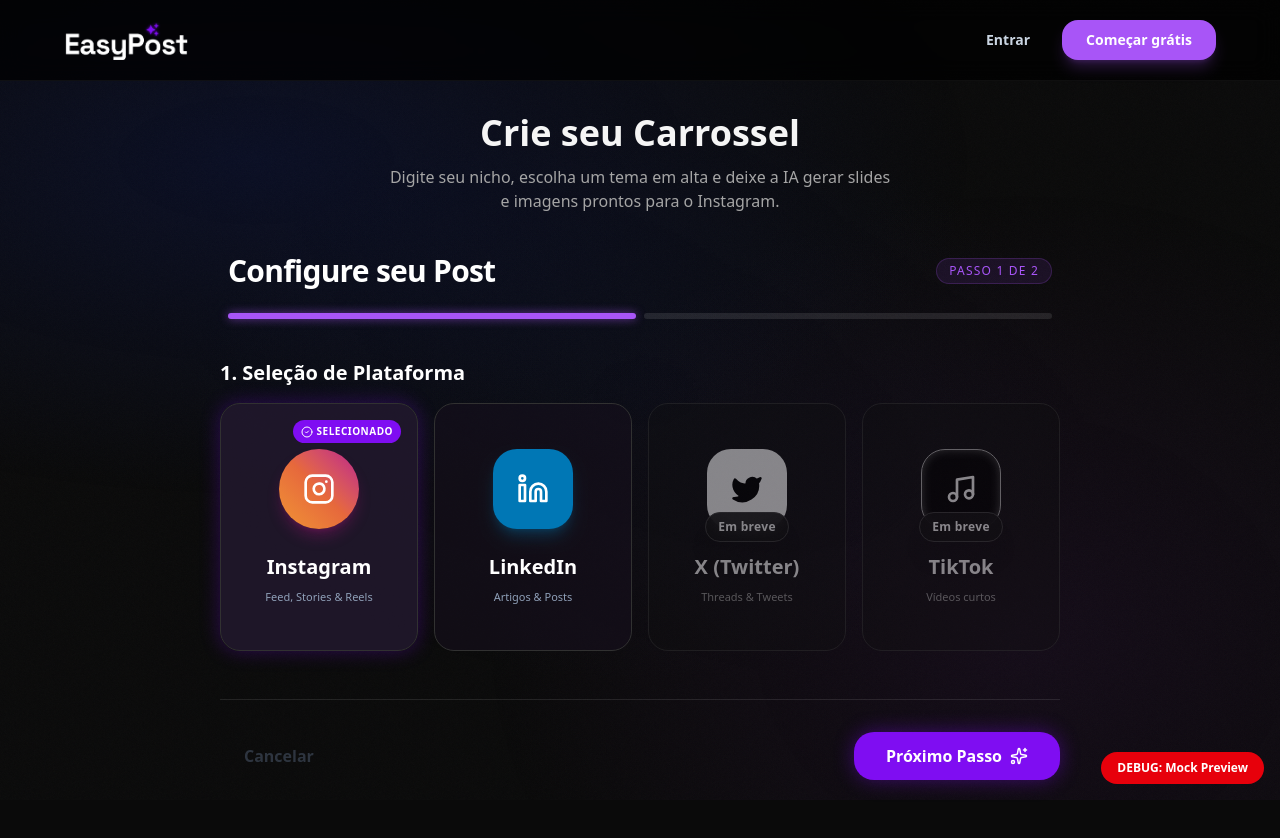
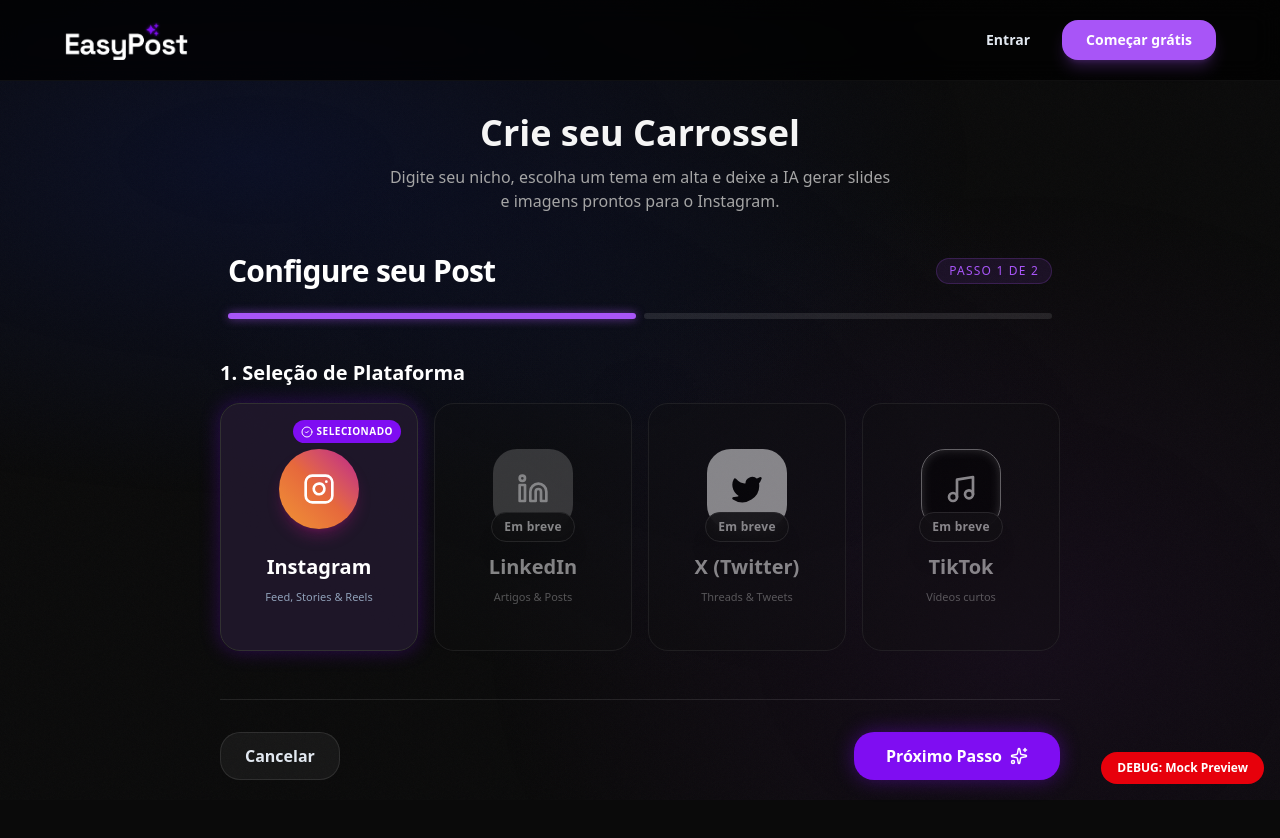
Before and after one commit to VictorVilelaSilva/EasyPost, a Next.js app in the folder easypost/: page /create in a window 1280 px wide. Shown: the top 838 px of the page. Built offline with nearby package versions, Linux system fonts and the light colour scheme; no server answers.

Commit message:
feat: enhance topic suggestion UI/UX, refine landing page gradients, and temporarily disable LinkedIn platform selection.

```diff
--- a/easypost/src/app/_components/LandingPage.tsx
+++ b/easypost/src/app/_components/LandingPage.tsx
@@ -77,8 +77,8 @@
                     y: backgroundY,
                     backgroundColor: '#000000',
                     backgroundImage: `
-                        radial-gradient(at 0% 0%, color-mix(in srgb, var(--color-purple) 12%, transparent) 0px, transparent 50%),
-                        radial-gradient(at 100% 100%, color-mix(in srgb, var(--color-purple-deep) 12%, transparent) 0px, transparent 50%)
+                        radial-gradient(at 0% 0%, color-mix(in srgb, var(--color-purple) 8%, transparent) 0px, transparent 50%),
+                        radial-gradient(at 100% 100%, color-mix(in srgb, var(--color-purple-deep) 8%, transparent) 0px, transparent 50%)
                     `
                 }}
             />
@@ -132,7 +132,7 @@
                         style={{ y: heroRightY }}
                         className="relative group z-10"
                     >
-                        <div className="absolute inset-0 bg-gradient-to-tr from-purple/30 to-purple-deep/30 blur-[100px] opacity-40 group-hover:opacity-70 transition-opacity duration-700"></div>
+                        <div className="absolute inset-0 bg-gradient-to-tr from-purple/20 to-purple-deep/20 blur-[100px] opacity-40 group-hover:opacity-70 transition-opacity duration-700"></div>
                         <div className="relative bg-[#0F0F0F]/60 border border-white/10 p-8 rounded-[2rem] shadow-2xl backdrop-blur-md">
                             <div className="grid grid-cols-2 gap-4">
                                 <div className="aspect-square bg-white/5 rounded-2xl flex items-center justify-center p-6 border border-white/5 hover:bg-white/10 transition-colors">
--- a/easypost/src/app/create/components/steps/Step1Configuration.tsx
+++ b/easypost/src/app/create/components/steps/Step1Configuration.tsx
@@ -48,29 +48,20 @@
                         </button>
 
                         {/* LinkedIn */}
-                        <button
-                            type="button"
-                            onClick={() => setPlatform('linkedin')}
-                            className={`glass-card rounded-2xl p-6 flex flex-col items-center justify-center gap-6 aspect-[4/5] group transition-all duration-300 relative overflow-hidden ${platform === 'linkedin' ? 'selected border-2 border-[#7f0df2] shadow-[0_0_20px_rgba(127,13,242,0.3)]' : 'border border-[#7f0df2]/10 hover:border-[#7f0df2]/30 hover:bg-[#241930]/80'}`}
-                            style={{
-                                background: platform === 'linkedin' ? 'rgba(36, 25, 48, 0.8)' : 'rgba(22, 16, 29, 0.6)',
-                                backdropFilter: 'blur(12px)'
-                            }}
-                        >
-                            <div className="absolute inset-0 bg-gradient-to-br from-[#0077b5]/10 to-[#0077b5]/5 opacity-0 group-hover:opacity-100 transition-opacity duration-300"></div>
-                            <div className="relative z-10 w-20 h-20 rounded-2xl bg-[#0077b5] flex items-center justify-center shadow-lg shadow-[#0077b5]/30">
+                        <div className="glass-card opacity-50 pointer-events-none grayscale rounded-2xl p-6 flex flex-col items-center justify-center gap-6 aspect-[4/5] relative border border-[#7f0df2]/10" style={{ background: 'rgba(22, 16, 29, 0.6)', backdropFilter: 'blur(12px)' }}>
+                            <div className="relative z-10 w-20 h-20 rounded-2xl bg-[#0077b5] flex items-center justify-center">
                                 <Linkedin className="text-white" size={32} />
                             </div>
                             <div className="relative z-10 text-center">
                                 <h3 className="text-xl font-bold text-white mb-2">LinkedIn</h3>
                                 <p className="text-[11px] text-slate-400">Artigos & Posts</p>
                             </div>
-                            {platform === 'linkedin' && (
-                                <div className="absolute top-4 right-4 bg-[#7f0df2] text-white text-[10px] uppercase tracking-wider font-bold px-2 py-1 rounded-full flex items-center gap-1 z-10">
-                                    <CheckCircle2 size={12} /> Selecionado
+                            <div className="absolute inset-0 flex items-center justify-center z-20">
+                                <div className="bg-[#16101d]/90 border border-slate-700 backdrop-blur-sm px-3 py-1.5 rounded-full font-bold text-xs tracking-wide shadow-xl text-white">
+                                    Em breve
                                 </div>
-                            )}
-                        </button>
+                            </div>
+                        </div>
 
                         {/* X (Twitter) */}
                         <div className="glass-card opacity-50 pointer-events-none grayscale rounded-2xl p-6 flex flex-col items-center justify-center gap-6 aspect-[4/5] relative border border-[#7f0df2]/10" style={{ background: 'rgba(22, 16, 29, 0.6)', backdropFilter: 'blur(12px)' }}>
@@ -112,8 +103,7 @@
                     <button
                         type="button"
                         onClick={onBack}
-                        disabled={true} /* Botão 'Voltar' desabilitado na primeira step */
-                        className="flex items-center justify-center rounded-xl h-12 px-6 bg-transparent text-slate-500 disabled:opacity-40 disabled:cursor-not-allowed hover:text-white text-base font-bold transition-colors"
+                        className="flex items-center justify-center rounded-xl h-12 px-6 bg-white/5 border border-white/10 hover:bg-white/10 text-slate-200 disabled:opacity-40 disabled:cursor-not-allowed hover:text-white text-base font-bold transition-all"
                     >
                         Cancelar
                     </button>
--- a/easypost/src/app/create/components/steps/preview/PreviewPhase.tsx
+++ b/easypost/src/app/create/components/steps/preview/PreviewPhase.tsx
@@ -93,7 +93,7 @@
                     <button
                         type="button"
                         onClick={onBack}
-                        className="flex items-center gap-2 text-slate-300 hover:text-white transition-colors text-sm font-medium cursor-pointer"
+                        className="flex items-center gap-2 px-4 py-2 rounded-lg bg-white/5 border border-white/10 text-slate-200 hover:bg-white/10 hover:text-white transition-colors text-sm font-medium cursor-pointer"
                     >
                         <ArrowLeft size={18} />
                         Voltar ao Editor
@@ -144,7 +144,7 @@
                             }}
                         >
                             {/* Mockup header */}
-                            <div className="flex-none flex items-center justify-between mb-3 px-1">
+                            <div className="hidden sm:flex flex-none items-center justify-between mb-3 px-1">
                                 <div className="flex items-center gap-2.5 sm:gap-3">
                                     <div className="w-8 h-8 sm:w-10 sm:h-10 rounded-full bg-gradient-to-tr from-yellow-400 via-red-500 to-purple-600 p-[2px]">
                                         <div className="w-full h-full rounded-full bg-black flex items-center justify-center">
@@ -201,6 +201,7 @@
                                         onClick={(e) => { e.stopPropagation(); openEditModal(activeIndex); }}
                                         disabled={isEditing}
                                         className="flex items-center gap-2 px-6 py-3 rounded-full bg-white text-black font-semibold hover:bg-slate-200 transition-colors disabled:opacity-50 cursor-pointer"
+                                        title="Escreva um novo prompt para a IA recriar este slide"
                                     >
                                         <Pencil size={16} />
                                         <span>Editar Slide</span>
@@ -227,7 +228,7 @@
                             </div>
 
                             {/* Engagement row */}
-                            <div className="flex-none mt-4 px-1">
+                            <div className="hidden sm:block flex-none mt-4 px-1">
                                 {platform === 'linkedin' ? (
                                     <div className="flex items-center justify-between border-t border-white/8 pt-3">
                                         {[Heart, MessageCircle, Send].map((Icon, i) => (
@@ -288,7 +289,7 @@
                                         onClick={() => openEditModal(i)}
                                         disabled={isEditing}
                                         className="p-1.5 rounded-full bg-white/20 hover:bg-[#7f0df2] text-white transition-colors cursor-pointer disabled:opacity-50"
-                                        title="Editar com IA"
+                                        title="Escreva um novo prompt para a IA recriar este slide"
                                     >
                                         <Pencil size={12} />
                                     </button>
@@ -321,7 +322,7 @@
             </main>
 
             {/* ─── FOOTER ─── */}
-            <footer className="flex-none flex items-center justify-between px-8 py-4 bg-[#0a0614]/90 backdrop-blur-lg border-t border-white/10 z-10">
+            <footer className="flex-none flex flex-col sm:flex-row items-center justify-between gap-4 sm:gap-0 px-4 sm:px-8 py-4 bg-[#0a0614]/90 backdrop-blur-lg border-t border-white/10 z-10">
                 {/* Left: Social sharing */}
                 <div className="flex items-center gap-3">
                     <span className="text-xs font-bold tracking-wider uppercase text-slate-500 mr-1">Compartilhar</span>
@@ -346,7 +347,7 @@
                     type="button"
                     onClick={handleDownload}
                     disabled={isDownloading}
-                    className="flex items-center gap-2 px-8 py-3 rounded-xl font-bold text-white bg-[#7f0df2] hover:bg-[#7f0df2]/90 disabled:opacity-60 transition-all cursor-pointer"
+                    className="w-full sm:w-auto flex items-center justify-center gap-2 px-8 py-3 rounded-xl font-bold text-white bg-[#7f0df2] hover:bg-[#7f0df2]/90 disabled:opacity-60 transition-all cursor-pointer"
                     style={{
                         fontFamily: 'var(--font-display)',
                         boxShadow: '0 0 20px rgba(127,13,242,0.4)',
--- a/easypost/src/app/preview/page.tsx
+++ b/easypost/src/app/preview/page.tsx
@@ -120,14 +120,14 @@
 
     return (
         <div
-            className="flex flex-col lg:flex-row"
+            className="flex flex-col lg:flex-row lg:h-[calc(100vh-80px)] lg:overflow-hidden"
             style={{ minHeight: 'calc(100vh - 80px)' }}
         >
             {/* ═══════════════════════════════════════
                 LEFT PANEL — Phone Mockup Stage
             ════════════════════════════════════════ */}
             <div
-                className="flex-1 flex flex-col items-center justify-center relative p-8 lg:p-16"
+                className="flex-1 flex flex-col items-center justify-center relative p-8 lg:p-16 lg:overflow-y-auto"
                 style={{
                     background: 'radial-gradient(ellipse 80% 70% at 50% 55%, rgba(127,13,242,0.07) 0%, transparent 65%)',
                 }}
@@ -381,7 +381,7 @@
                 RIGHT PANEL — Control Deck
             ════════════════════════════════════════ */}
             <div
-                className="w-full lg:w-[360px] xl:w-[400px] flex flex-col border-t lg:border-t-0 lg:border-l"
+                className="w-full lg:w-[360px] xl:w-[400px] flex flex-col border-t lg:border-t-0 lg:border-l h-full"
                 style={{
                     borderColor: 'rgba(127,13,242,0.1)',
                     background: 'rgba(9,5,16,0.75)',
--- a/easypost/src/components/GlobalHeader.tsx
+++ b/easypost/src/components/GlobalHeader.tsx
@@ -62,7 +62,7 @@
                         </>
                     ) : (
                         <>
-                            <Link href="/login" className="text-sm font-semibold text-slate-300 hover:text-white px-3 sm:px-4 py-2 whitespace-nowrap">
+                            <Link href="/login" className="text-sm font-semibold text-slate-200 hover:text-white px-3 sm:px-4 py-2 whitespace-nowrap">
                                 Entrar
                             </Link>
                             <Link href="/create" className="bg-purple hover:bg-purple/90 text-white px-4 sm:px-6 py-2 sm:py-2.5 rounded-lg text-sm font-bold transition-all shadow-lg shadow-purple/25 hover:scale-105 active:scale-95 whitespace-nowrap">
```
Also changed, not shown: easypost/src/app/create/components/ImageConfig.tsx (+27 -23 lines).
